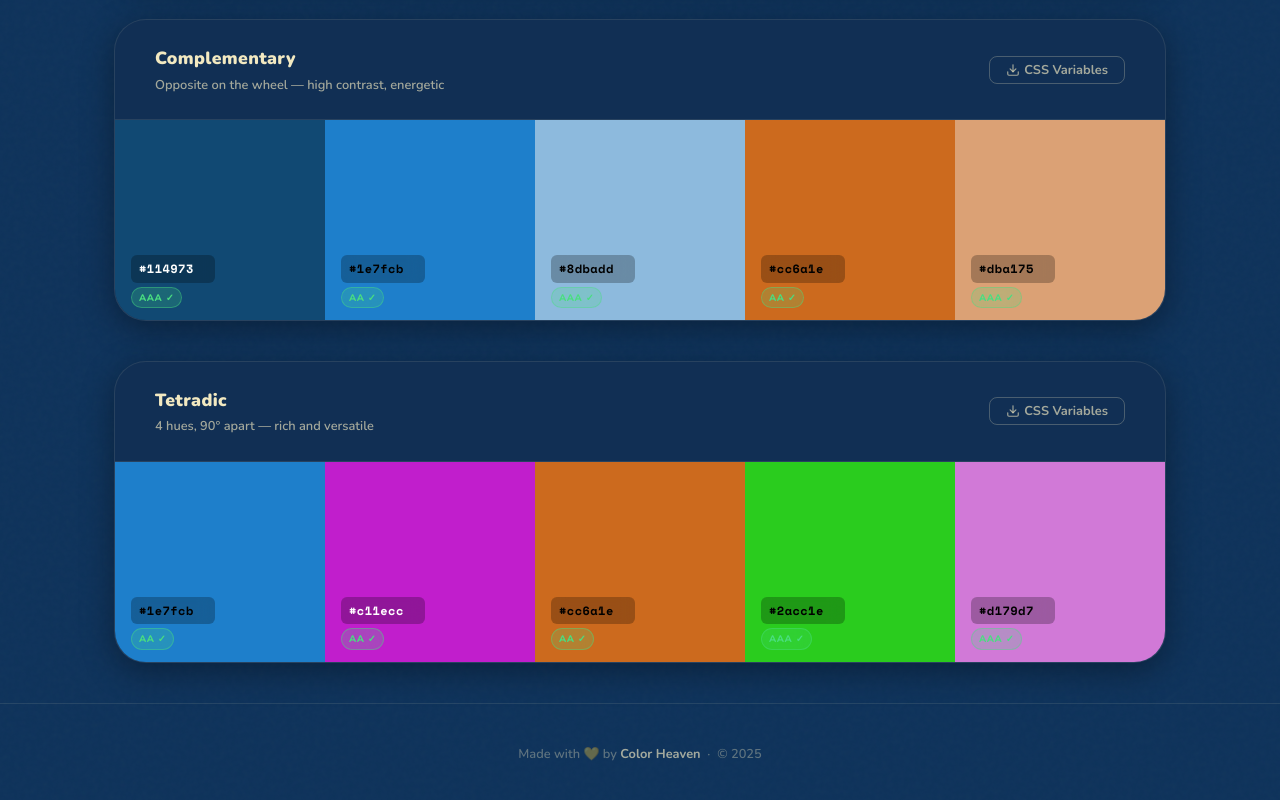
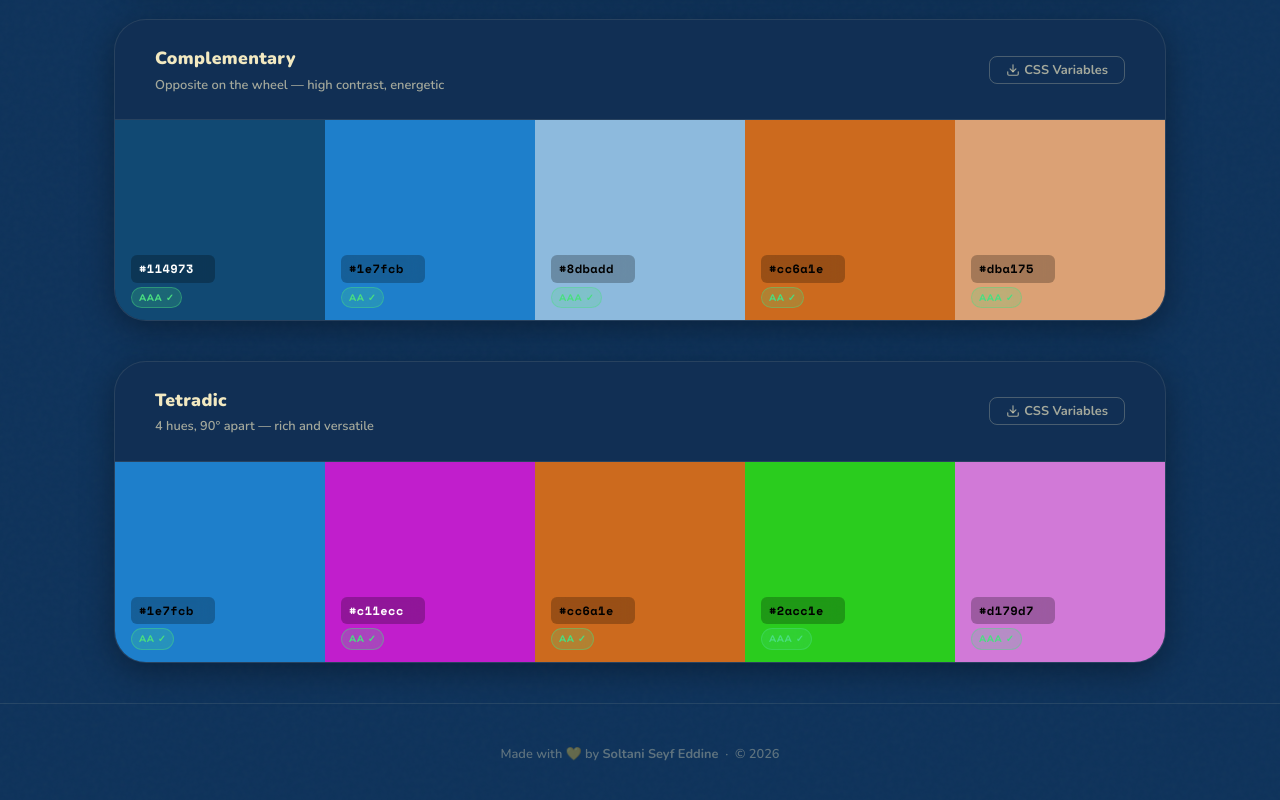
Before and after one commit to s2yfu/color-heaven, a plain HTML site: page index.html in a window 1280 px wide. Shown: the part 1451-2251 px from the top of the page. Drawn offline with nearby package versions, Linux system fonts and the light colour scheme.

Commit message:
Update footer with new author information and year

```diff
--- a/index.html
+++ b/index.html
@@ -61,7 +61,7 @@
 
   <!-- ========== FOOTER ========== -->
   <footer class="site-footer">
-    <p>Made with 💛 by <strong>Color Heaven</strong> &nbsp;·&nbsp; © 2025</p>
+   <p>Made with 💛 by <a href="https://github.com/s2yfu" target="_blank" style="color: inherit; text-decoration: none; font-weight: bold;">Soltani Seyf Eddine</a> &nbsp;·&nbsp; © 2026</p>
   </footer>
 
   <script src="app.js"></script>
```
